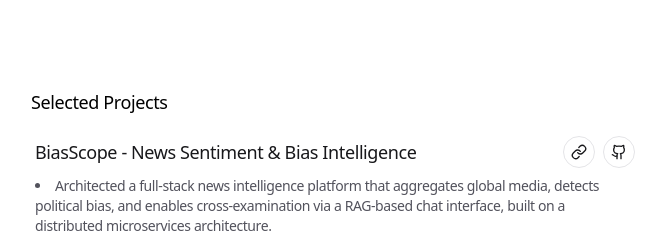
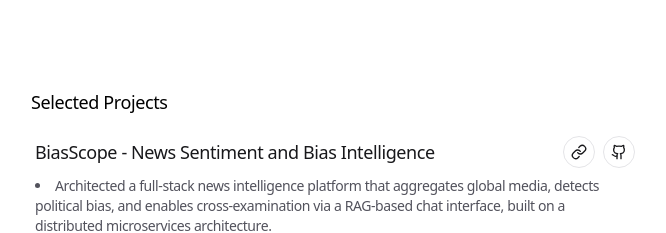
Before and after one commit to kankaniakshat185/portfolio, a Next.js app: page / in a window 1280 px wide. Shown: the part 1900-2133 px from the top of the page, without its empty margins (305-971 px from the left). Built offline with nearby package versions, Linux system fonts and the light colour scheme.

Commit message:
fixed navbar scroll error

```diff
--- a/app/data.ts
+++ b/app/data.ts
@@ -30,7 +30,7 @@ type SocialLink = {
 
 export const PROJECTS: Project[] = [
   {
-    name: 'BiasScope - News Sentiment & Bias Intelligence',
+    name: 'BiasScope - News Sentiment and Bias Intelligence',
     description: [
       'Architected a full-stack news intelligence platform that aggregates global media, detects political bias, and enables cross-examination via a RAG-based chat interface, built on a distributed microservices architecture.',
       'Built an asynchronous ingestion pipeline (NewsAPI + headless scraping) to process 50+ sources with deduplication and anti-bot fallbacks, achieving 90% data quality across noisy real-world datasets.',
--- a/app/page.tsx
+++ b/app/page.tsx
@@ -167,6 +167,7 @@ export default function Personal() {
 
       <motion.section
         id="about"
+        className="scroll-mt-24"
         variants={VARIANTS_SECTION}
         transition={TRANSITION_SECTION}
       >
@@ -204,6 +205,7 @@ export default function Personal() {
 
       <motion.section
         id="tech-stack"
+        className="scroll-mt-24"
         variants={VARIANTS_SECTION}
         transition={TRANSITION_SECTION}
       >
@@ -254,6 +256,7 @@ export default function Personal() {
 
       <motion.section
         id="projects"
+        className="scroll-mt-24"
         variants={VARIANTS_SECTION}
         transition={TRANSITION_SECTION}
       >
@@ -358,6 +361,7 @@ export default function Personal() {
 
       <motion.section
         id="blogs"
+        className="scroll-mt-24"
         variants={VARIANTS_SECTION}
         transition={TRANSITION_SECTION}
       >
@@ -395,6 +399,7 @@ export default function Personal() {
 
       <motion.section
         id="contact"
+        className="scroll-mt-24"
         variants={VARIANTS_SECTION}
         transition={TRANSITION_SECTION}
       >
```
